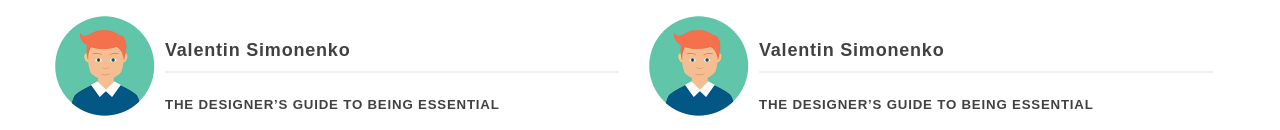
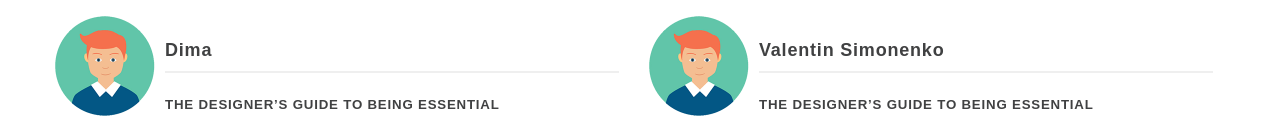
Before and after one commit to valenitin/OSS_17, a plain HTML site: page index.html in a window 1280 px wide. Shown: the part 205-335 px from the top of the page. Drawn offline with Linux system fonts and the light colour scheme.

Commit message:
first commit

```diff
--- a/index.html
+++ b/index.html
@@ -25,7 +25,7 @@
                         </a>
                     </div>
                     <div class="media-body">
-                        <h4 class="media-heading">Valentin Simonenko</h4>
+                        <h4 class="media-heading">Dima</h4>
                         <h5>THE DESIGNER’S GUIDE TO BEING ESSENTIAL</h5>
                         <p>Simon is designer and partner at Fictivekin and has worked in a variety of situations for bands, record labels, governments, polar explorers, and most other things. </p>
                     </div>
```
